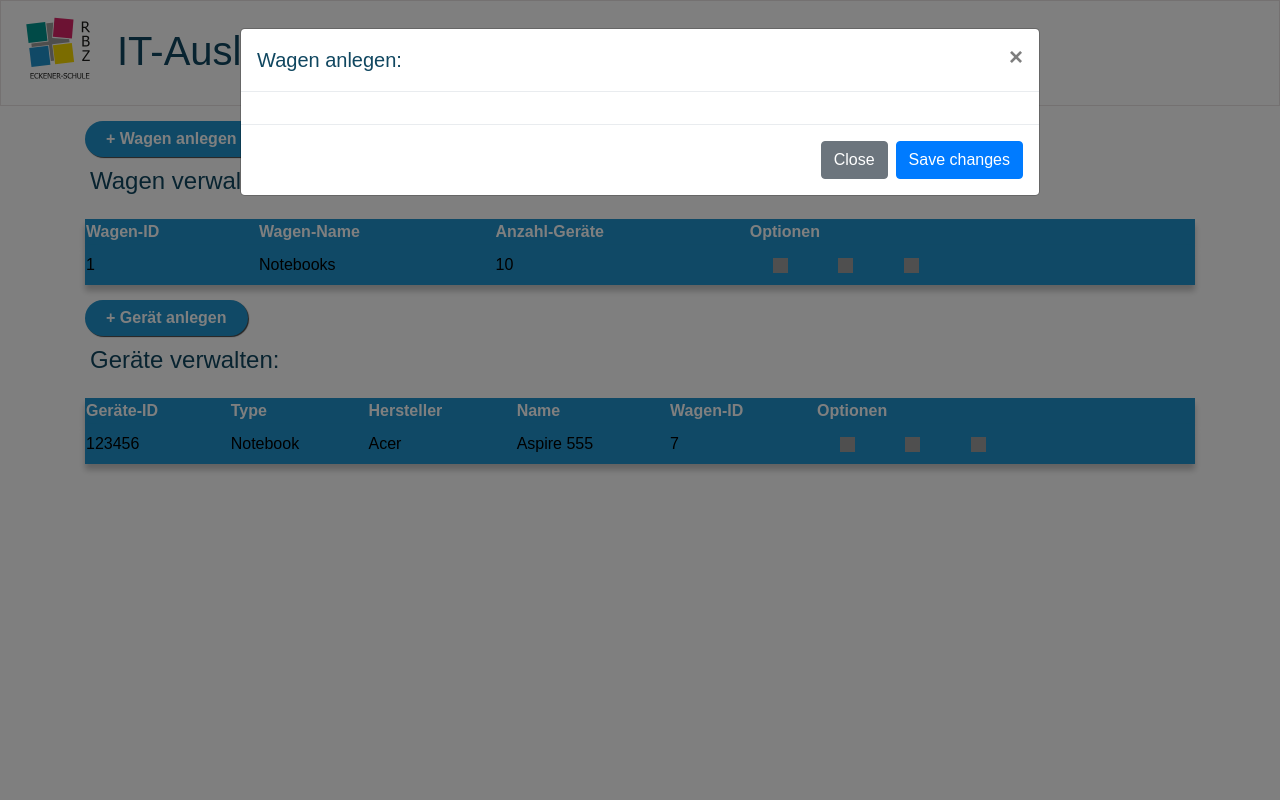
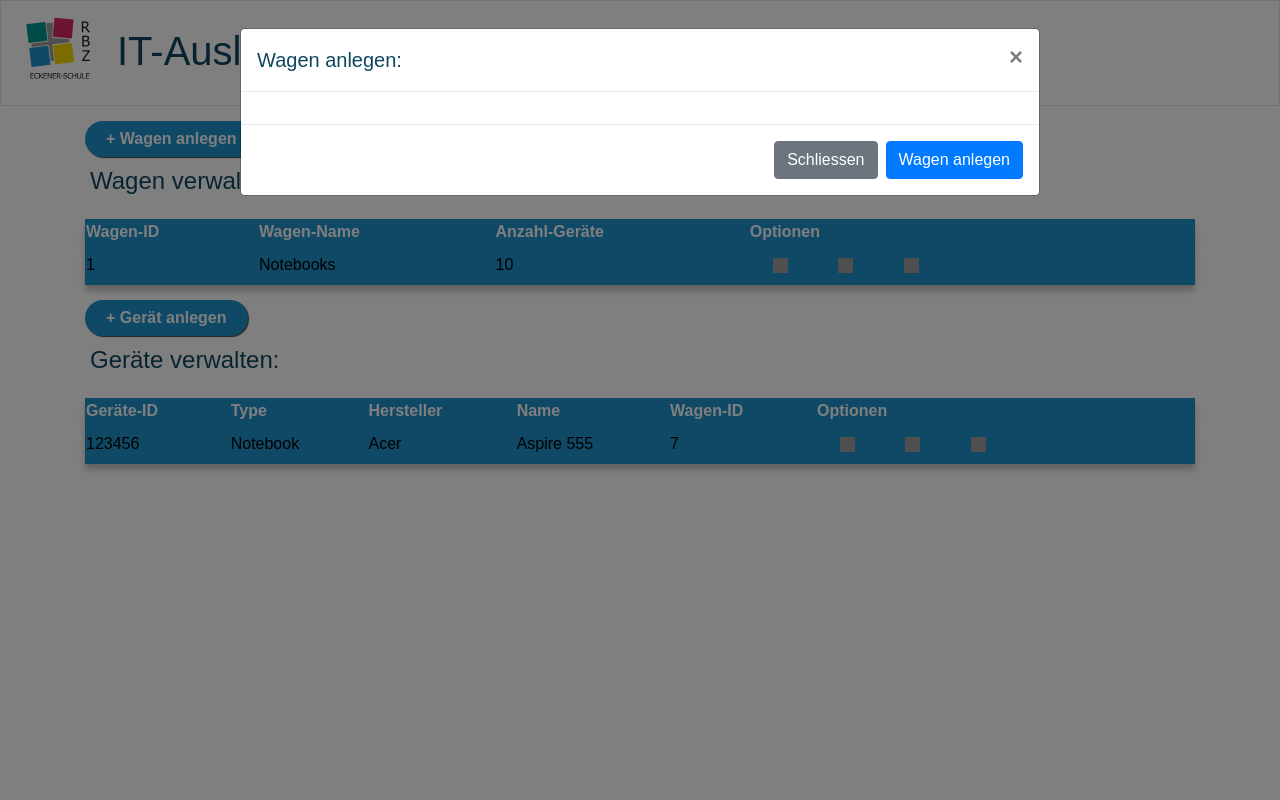
Before and after one commit to Eckener-Schule/it-ausleihe, a PHP site: page /admin in a window 1280 px wide, after a click on "+ Wagen anlegen". Run offline with PHP 8.4, Linux system fonts and the light colour scheme; some libraries are stand-ins or nearby versions; grey boxes are pictures that could not be loaded.

Commit message:
#3 User-Interface + Started with the implementation of the add-cart dialog form

```diff
--- a/modals/modal_add_cart.php
+++ b/modals/modal_add_cart.php
@@ -13,8 +13,8 @@
 
             </div>
             <div class="modal-footer">
-                <button type="button" class="btn btn-secondary" data-dismiss="modal">Close</button>
-                <button type="submit" class="btn btn-primary">Save changes</button>
+                <button type="button" class="btn btn-secondary" data-dismiss="modal">Schliessen</button>
+                <button type="submit" class="btn btn-primary">Wagen anlegen</button>
             </div>
         </form>
         </div>
```
